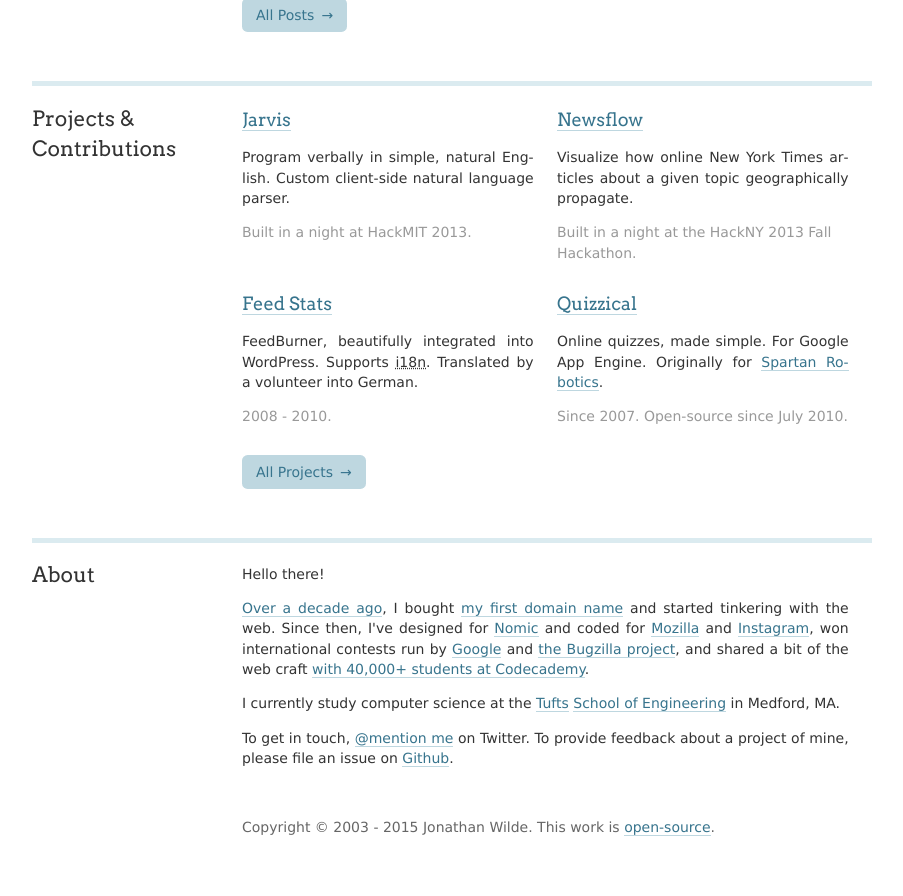
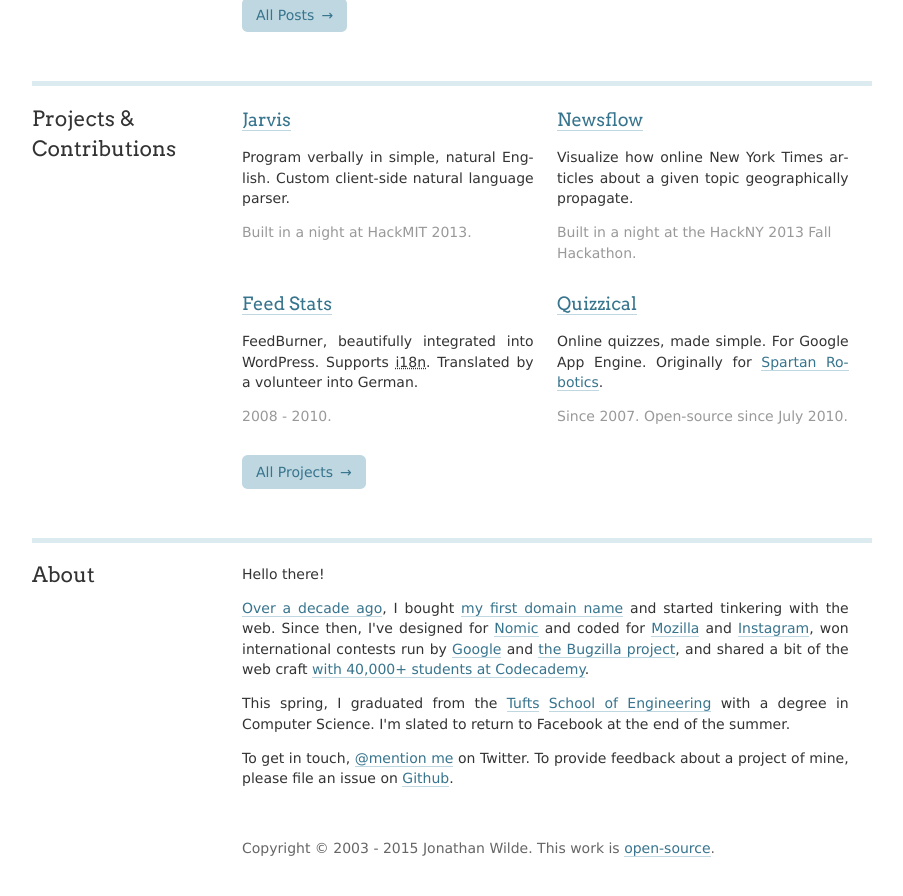
Before and after one commit to hellojwilde/hellojwilde.github.io, a Jekyll site: the page built from index.html, in a window 1280 px wide and 900 px high, scrolled down 648 px. Shown: the top 896 px of the window, without its empty margins (188-1091 px from the left). Built offline with Jekyll 4.4.1, drawn with Linux system fonts in a browser that asks for light colours; nearby versions of some CDN libraries.

Commit message:
Update index.html

```diff
--- a/index.html
+++ b/index.html
@@ -129,8 +129,9 @@
             <a href="https://twitter.com/Codecademy/status/172126622672109568">with 40,000+ students at Codecademy</a>.
         </p>
         <p>
-            I currently study computer science at the <a href="http://tufts.edu">Tufts</a>
-            <a href="http://engineering.tufts.edu/default.aspx">School of Engineering</a> in Medford, MA.
+            This spring, I graduated from the <a href="http://tufts.edu">Tufts</a>
+            <a href="http://engineering.tufts.edu/default.aspx">School of Engineering</a>
+            with a degree in Computer Science. I'm slated to return to Facebook at the end of the summer.
         </p>
         <p>
             To get in touch, <a href="http://twitter.com/home?status=%40hellojwilde%20">@mention me</a> on Twitter.
```
